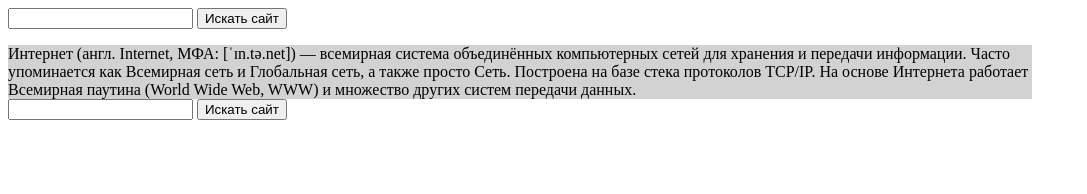
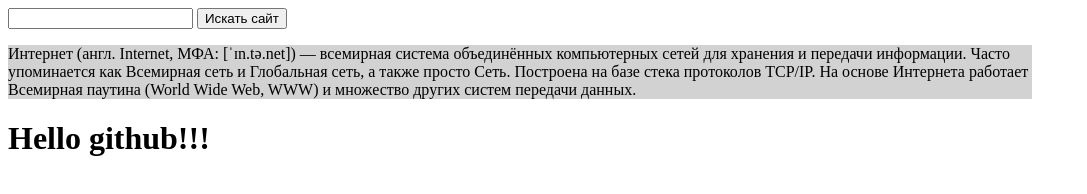
Before and after one commit to tnasergey2/dz_js_12, a plain HTML site: page index.html in a window 1280 px wide. Shown: the whole page, without its empty margins (0-1087 px from the left). Drawn offline with Linux system fonts and the light colour scheme.

Commit message:
h1 was added

```diff
--- a/index.html
+++ b/index.html
@@ -19,10 +19,7 @@
 
   <div id="div1">Интернет (англ. Internet, МФА: [ˈɪn.tə.net]) — всемирная система объединённых компьютерных сетей для хранения и передачи информации. Часто упоминается как Всемирная сеть и Глобальная сеть, а также просто Сеть. Построена на базе стека протоколов TCP/IP. На основе Интернета работает Всемирная паутина (World Wide Web, WWW) и множество других систем передачи данных.</div>
 
-  <form name="form2">
-      <input type="text" name="text1" onkeypress="if (event.which == 13) {cl4(text1.value); return false;}">
-      <input type="button" value="Искать сайт" onclick="cl4(text1.value)" >
-  </form>
+  <h1>Hello github!!!</h1>
 
   <script>
 
```
